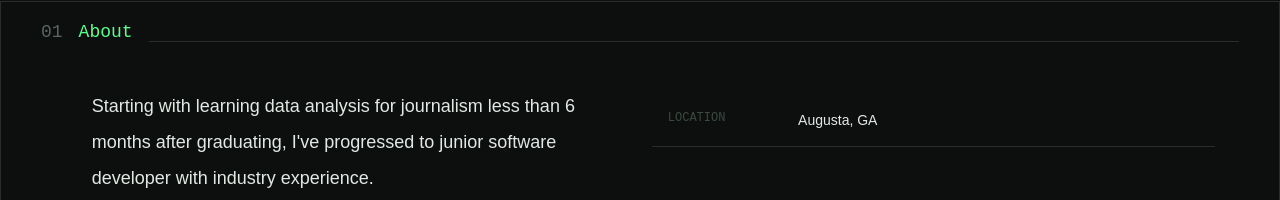
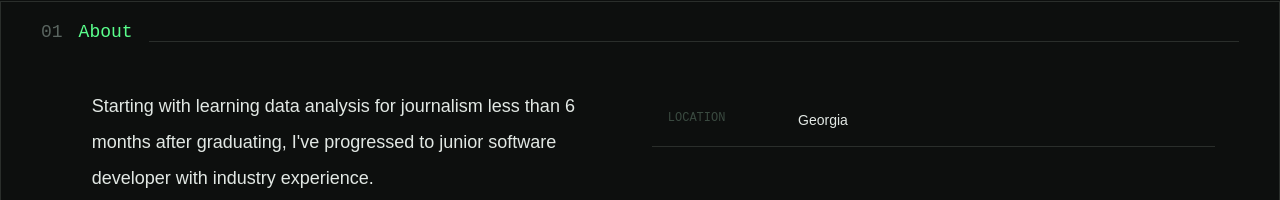
Before and after one commit to lauraantunez024/webfolio26, a Next.js app: page / in a window 1280 px wide. Shown: the part 713-913 px from the top of the page. Built offline with nearby package versions, Linux system fonts and the light colour scheme.

Commit message:
updated location

```diff
--- a/app/sections/about.tsx
+++ b/app/sections/about.tsx
@@ -3,7 +3,7 @@ import Image from "next/image";
 export default function About() {
 
     const details = [
-        { label: 'Location', value: 'Augusta, GA' },
+        { label: 'Location', value: 'Georgia' },
         { label: 'Focus', value: 'Full Stack, Production support' },
         { label: 'Education', value: 'BA Journalism - FIU ' },
         { label: 'Certifications', value: 'Full Stack Dev Bootcamp' },
--- a/app/sections/projects.tsx
+++ b/app/sections/projects.tsx
@@ -12,12 +12,12 @@ export default function Projects() {
             githubUrl: "https://gitlab.com/tech-sapote/techsapote"
 
         },
-        // {
-        //     title: "Discord movie bot",
-        //     description: "Slash-command bot for scheduling movie nights across a Discord channel. Handles time coordination, reminders, and persistent scheduling via cron.",
-        //     technologies: ['Node.js', 'Postgresql', 'Sequelize'],
-        //     siteUrl: "https://www.google.com",
-        // },
+        {
+            title: "National Film Registry Scraper and Tracker",
+            description: " This scrapes the National Film Registry site, adds the year released and film title to a Mongodb database, and leaves room for a rating and comment. ",
+            technologies: ['Python', 'MongoDB', 'BeautifulSoup' ],
+            siteUrl: "https://www.google.com",
+        },
         // {
         //     title: "Manifest Station Calendar",
         //     description: "",
```
